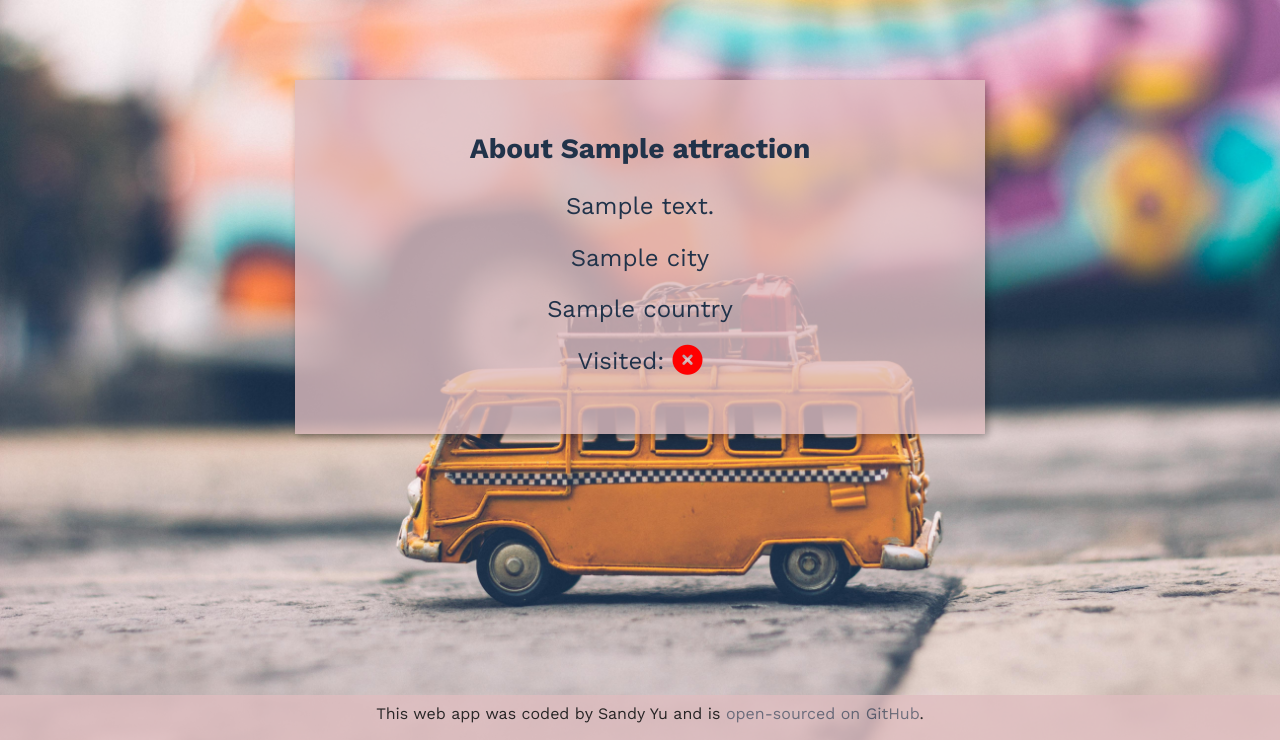
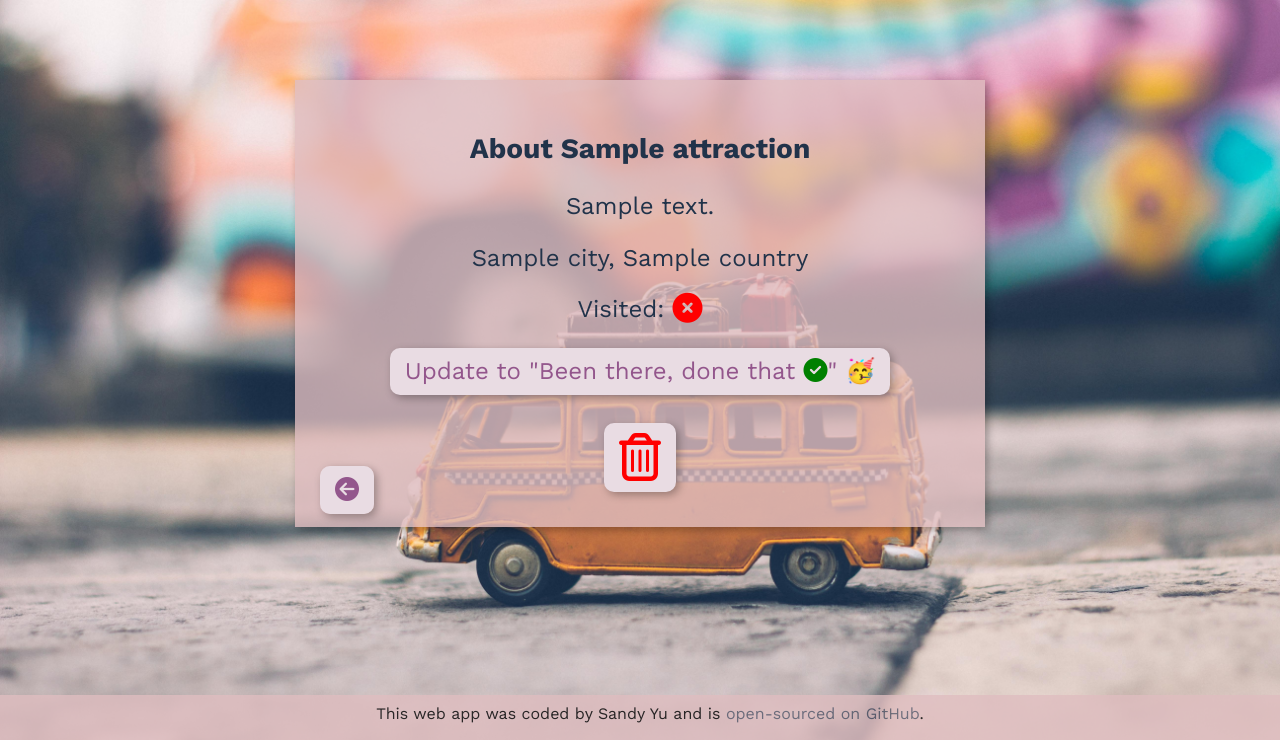
Before and after one commit to sandyysh221/travel_bucket_list_app_project, a Flask app: page /attractions/1 in a window 1280 px wide. Shown: the part 60-800 px from the top of the page. Run offline with Flask 2, Linux system fonts and the light colour scheme; a database or web service that is not in the repository returns one stand-in record (values such as "Sample title"); some libraries are stand-ins or nearby versions; some web fonts are replaced.

Commit message:
attractions search and filters working

```diff
--- a/controllers/attraction_controller.py
+++ b/controllers/attraction_controller.py
@@ -58,3 +58,33 @@ def create_attraction():
     attraction = Attraction(name, description, city, date, visited)
     attraction_repository.save(attraction)
     return redirect("/attractions")
+
+
+# To update attraction visited to True
+@attractions_blueprint.route("/attractions/<id>", methods=["POST"])
+def update_attraction(id):
+    attraction = attraction_repository.select(id)
+    attraction.set_visited()
+    attraction_repository.update(attraction)
+    return redirect("/attractions")
+
+
+# filtered to show only visited attractions
+@attractions_blueprint.route("/attractions/visited")
+def visited_attractions():
+    attractions = attraction_repository.select_all()
+    return render_template("attractions/travelled.html", attractions=attractions)
+
+
+# filtered to show only unvisited attractions
+@attractions_blueprint.route("/attractions/not_visited")
+def unvisited_attractions():
+    attractions = attraction_repository.select_all()
+    return render_template("attractions/not_travelled.html", attractions=attractions)
+
+
+# to delete an attraction
+@attractions_blueprint.route("/attractions/<id>/delete", methods=["POST"])
+def delete_attraction(id):
+    attraction_repository.delete(id)
+    return redirect("/attractions")
--- a/controllers/city_controller.py
+++ b/controllers/city_controller.py
@@ -82,14 +82,14 @@ def delete_city(id):
 
 
 # filtered to show only visited cities
-@cities_blueprint.route("/cities/visited")
+@cities_blueprint.route("/cities/travelled")
 def visited_cities():
     cities = city_repository.select_all()
     return render_template("cities/travelled.html", cities=cities)
 
 
 # filtered to show only unvisited cities
-@cities_blueprint.route("/cities/not_visited")
+@cities_blueprint.route("/cities/not_travelled")
 def unvisited_cities():
     cities = city_repository.select_all()
     return render_template("cities/not_travelled.html", cities=cities)
--- a/templates/attractions/index.html
+++ b/templates/attractions/index.html
@@ -14,8 +14,8 @@
   </form>
   <p>
     <a href="/attractions" class="button-link">Show All</a>
-    <a href="/attractions/visited" class="button-link">Filter Travelled</a>
-    <a href="/attractions/not_visited" class="button-link"
+    <a href="/attractions/travelled" class="button-link">Filter Travelled</a>
+    <a href="/attractions/not_travelled" class="button-link"
       >Filter Untravelled</a
     >
     <a href="/attractions/new" class="button-link">Add New Attraction</a>
--- a/templates/attractions/show.html
+++ b/templates/attractions/show.html
@@ -3,8 +3,7 @@
 <div class="detail-container">
   <h3>About {{attraction.name}}</h3>
   <p>{{attraction.description}}</p>
-  <p>{{attraction.city.name}}</p>
-  <p>{{attraction.city.country.name}}</p>
+  <p>{{attraction.city.name}}, {{attraction.city.country.name}}</p>
   <p>
     Visited: {% if attraction.visited == True %}
     <i
@@ -12,15 +11,53 @@
       style="color: green"
       aria-hidden="true"
     >
-    </i><p>{{attraction.date}}</p>
+    </i>
     {% else %}
     <i
       class="fa-solid fa-circle-xmark fa-lg"
       style="color: red"
       aria-hidden="true"
     ></i>
-    {% endif %}
   </p>
 
+  <form
+    class="visited-attraction"
+    action="/attractions/{{attraction.id}}"
+    method="POST"
+  >
+    <button type="submit">
+      Update to "Been there, done that
+      <i
+        class="fa-solid fa-circle-check"
+        style="color: green"
+        aria-hidden="true"
+      >
+      </i
+      >" 🥳
+    </button>
+  </form>
+  {% endif %}
+  <br />
+  <div class="buttons">
+    <form
+      class="delete-attraction"
+      action="/attractions/{{attraction.id}}/delete"
+      method="POST"
+    >
+      <button class="trash-button">
+        <i
+          class="fa-regular fa-trash-can fa-2x"
+          style="color: red"
+          aria-hidden="true"
+        ></i>
+      </button>
+    </form>
+  </div>
+
+  <div class="back-button">
+    <a href="/attractions" class="button-link"
+      ><i class="fa-solid fa-circle-arrow-left"></i
+    ></a>
+  </div>
 </div>
 {% endblock content %}
--- a/templates/countries/edit.html
+++ b/templates/countries/edit.html
@@ -36,6 +36,11 @@
 
     <p><button type="submit">Update Country</button></p>
   </form>
+  <div class="back-button">
+    <a href="/countries/{{country.id}}" class="button-link"
+      ><i class="fa-solid fa-circle-arrow-left"></i
+    ></a>
+  </div>
 </div>
 
 {% endblock %}
--- a/templates/countries/new.html
+++ b/templates/countries/new.html
@@ -1,7 +1,9 @@
 {% extends 'base.html' %} {% block content %}
 
 <div class="detail-container">
-  <h3>Add a new country to the bucket list!</h3>
+  <h3>
+    Add a new country to the bucket list <i class="fa-solid fa-plane-up"></i>
+  </h3>
   <form action="/countries" method="POST">
     <select id="country" name="country" class="form-control">
       <optgroup label="My Countries">
```
Also changed, not shown: templates/attractions/new.html (+11 -2 lines), templates/countries/show.html (+16 -0 lines), templates/attractions/not_travelled.html (added), templates/attractions/travelled.html (added).
